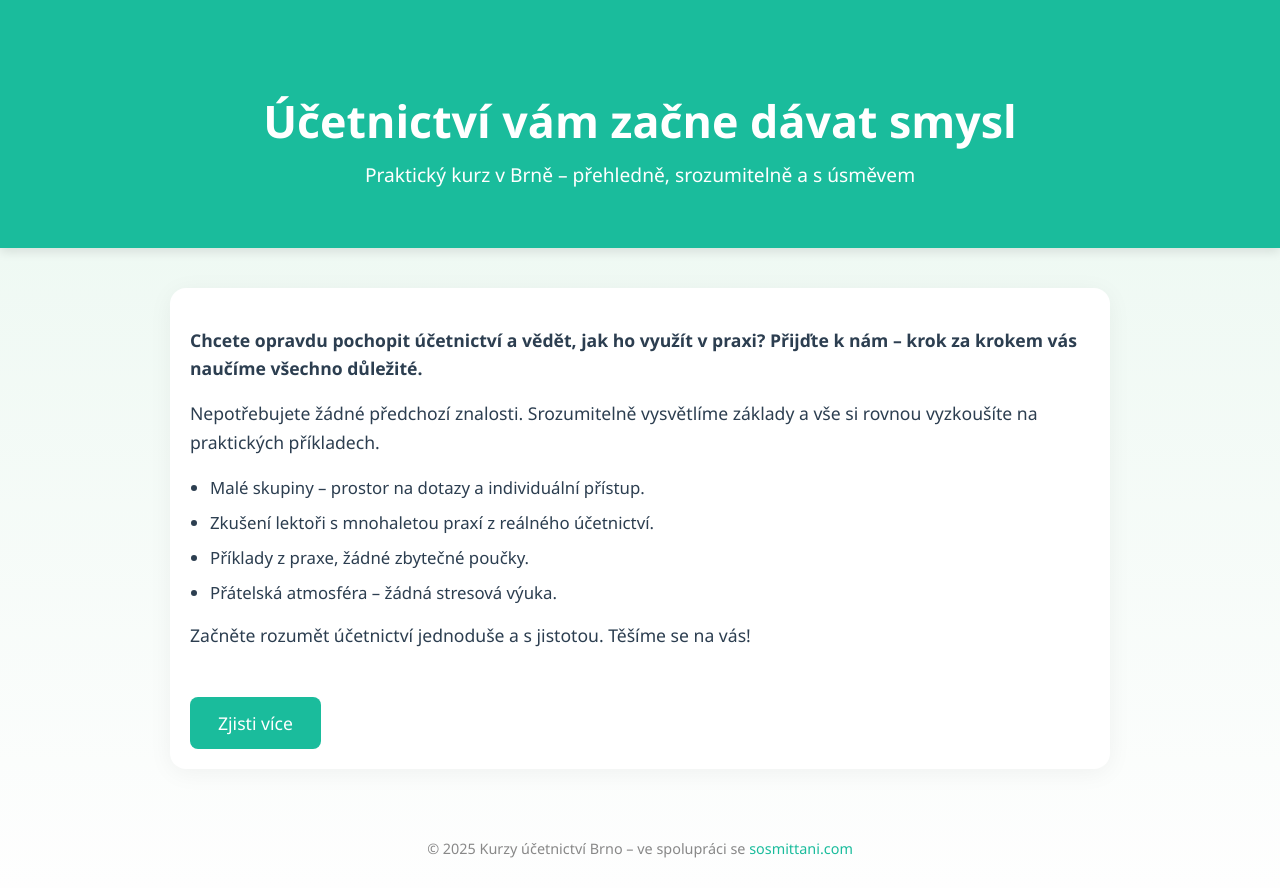
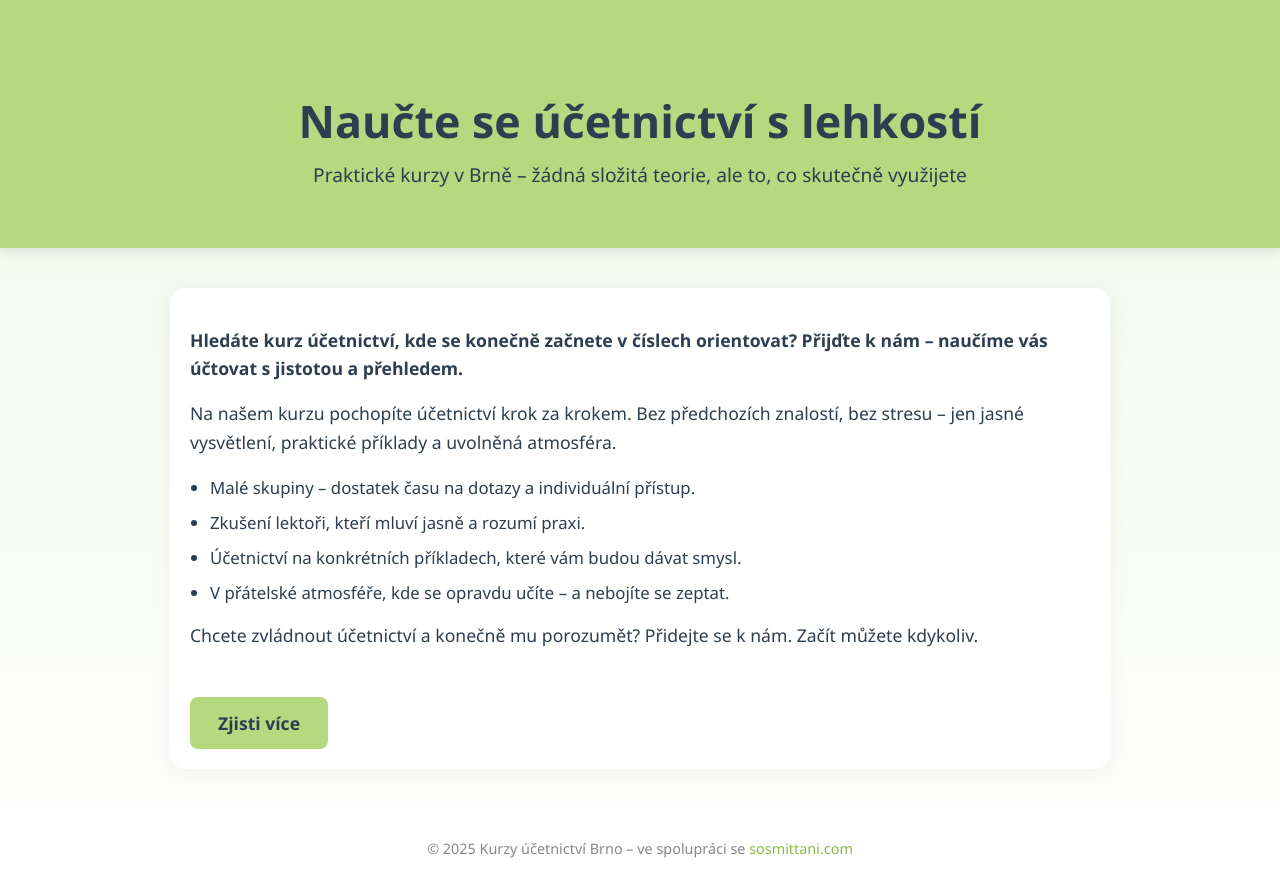
Before and after one commit to Lysseum/kurzyucetnictvibrno, a plain HTML site: page index.html in a window 1280 px wide. Drawn offline with Linux system fonts and the light colour scheme.

Commit message:
Add files via upload

```diff
--- a/index.html
+++ b/index.html
@@ -1,4 +1,3 @@
-
 <!DOCTYPE html>
 <html lang="cs">
 <head>
@@ -12,12 +11,12 @@
     body {
       margin: 0;
       font-family: 'Segoe UI', sans-serif;
-      background: linear-gradient(to bottom, #e9f7ef, #fefefe);
+      background: linear-gradient(to bottom, #f1f8e9, #ffffff);
       color: #2c3e50;
     }
     header {
-      background-color: #1abc9c;
-      color: white;
+      background-color: #b4d97f;
+      color: #2c3e50;
       padding: 60px 20px;
       text-align: center;
       box-shadow: 0 4px 10px rgba(0, 0, 0, 0.1);
@@ -54,15 +53,16 @@
       display: inline-block;
       margin-top: 30px;
       padding: 14px 28px;
-      background-color: #1abc9c;
-      color: white;
+      background-color: #b4d97f;
+      color: #2c3e50;
       text-decoration: none;
       font-size: 1.1em;
       border-radius: 8px;
       transition: background-color 0.3s ease;
+      font-weight: bold;
     }
     .button:hover {
-      background-color: #17a589;
+      background-color: #a2c865;
     }
     footer {
       text-align: center;
@@ -71,7 +71,7 @@
       color: #888;
     }
     footer a {
-      color: #1abc9c;
+      color: #8eb849;
       text-decoration: none;
     }
     footer a:hover {
@@ -81,22 +81,22 @@
 </head>
 <body>
   <header>
-    <h1>Účetnictví vám začne dávat smysl</h1>
-    <p>Praktický kurz v Brně – přehledně, srozumitelně a s úsměvem</p>
+    <h1>Naučte se účetnictví s lehkostí</h1>
+    <p>Praktické kurzy v Brně – žádná složitá teorie, ale to, co skutečně využijete</p>
   </header>
 
   <div class="container">
-    <p><strong>Chcete opravdu pochopit účetnictví a vědět, jak ho využít v praxi? Přijďte k nám – krok za krokem vás naučíme všechno důležité.</strong></p>
-    <p>Nepotřebujete žádné předchozí znalosti. Srozumitelně vysvětlíme základy a vše si rovnou vyzkoušíte na praktických příkladech.</p>
+    <p><strong>Hledáte kurz účetnictví, kde se konečně začnete v číslech orientovat? Přijďte k nám – naučíme vás účtovat s jistotou a přehledem.</strong></p>
+    <p>Na našem kurzu pochopíte účetnictví krok za krokem. Bez předchozích znalostí, bez stresu – jen jasné vysvětlení, praktické příklady a uvolněná atmosféra.</p>
 
     <ul>
-      <li>Malé skupiny – prostor na dotazy a individuální přístup.</li>
-      <li>Zkušení lektoři s mnohaletou praxí z reálného účetnictví.</li>
-      <li>Příklady z praxe, žádné zbytečné poučky.</li>
-      <li>Přátelská atmosféra – žádná stresová výuka.</li>
+      <li>Malé skupiny – dostatek času na dotazy a individuální přístup.</li>
+      <li>Zkušení lektoři, kteří mluví jasně a rozumí praxi.</li>
+      <li>Účetnictví na konkrétních příkladech, které vám budou dávat smysl.</li>
+      <li>V přátelské atmosféře, kde se opravdu učíte – a nebojíte se zeptat.</li>
     </ul>
 
-    <p>Začněte rozumět účetnictví jednoduše a s jistotou. Těšíme se na vás!</p>
+    <p>Chcete zvládnout účetnictví a konečně mu porozumět? Přidejte se k nám. Začít můžete kdykoliv.</p>
 
     <a class="button" href="https://sosmittani.com/kurzy-ucetnictvi/" target="_blank">Zjisti více</a>
   </div>
```
